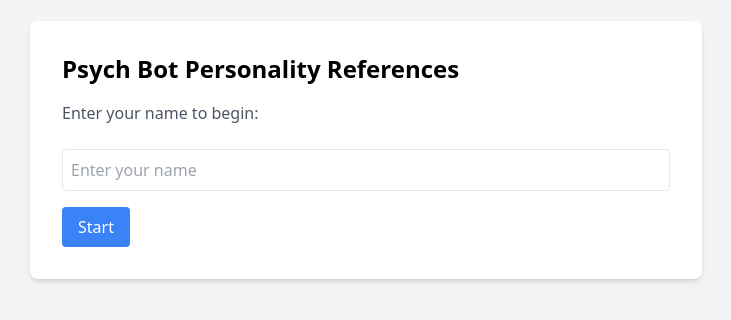
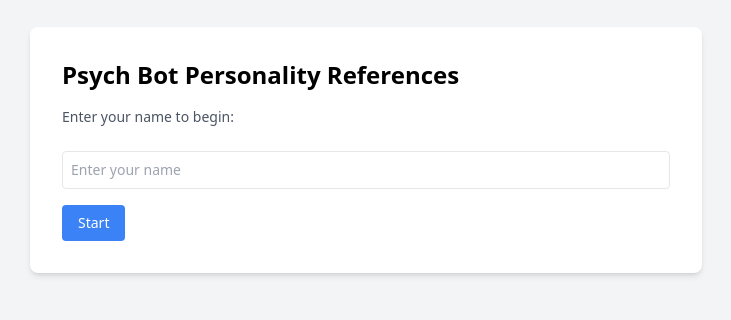
Before and after one commit to PalashM9/big5front, a plain HTML site: page frontend/index.html in a window 1280 px wide. Shown: the part 250-570 px from the top of the page, without its empty margins (274-1005 px from the left). Drawn offline with nearby package versions, Linux system fonts and the light colour scheme.

Commit message:
Updates in Screen Layout

```diff
--- a/frontend/index.html
+++ b/frontend/index.html
@@ -6,10 +6,10 @@
     <title>Webis Psych</title>
     <script src="https://cdn.tailwindcss.com"></script>
     <style>
-    .skeleton{background:linear-gradient(90deg,#e0e0e0 25%,#f5f5f5 50%,#e0e0e0 75%);background-size:200% 100%;animation:1.5s infinite loading;height:20px;border-radius:5px}@keyframes loading{0%{background-position:100% 0}100%{background-position:-100% 0}}.hidden{display:none}.loader-overlay{position:fixed;top:0;left:0;width:100%;height:100%;background:rgba(255,255,255,.8);display:flex;justify-content:center;align-items:center;z-index:1000}.spinner{border:4px solid rgba(0,0,0,.1);width:40px;height:40px;border-radius:50%;border-left-color:#3498db;animation:1s linear infinite spin}@keyframes spin{0%{transform:rotate(0)}100%{transform:rotate(360deg)}}.notif-one,.notif-two{position:absolute;top:5%;right:2%}.notif-two{top:calc(5% + 8%)}.steps{margin:10px 0 5px}
+    .skeleton{background:linear-gradient(90deg,#e0e0e0 25%,#f5f5f5 50%,#e0e0e0 75%);background-size:200% 100%;animation:1.5s infinite loading;height:20px;border-radius:5px}@keyframes loading{0%{background-position:100% 0}100%{background-position:-100% 0}}.hidden{display:none}.loader-overlay{position:fixed;top:0;left:0;width:100%;height:100%;background:rgba(255,255,255,.8);display:flex;justify-content:center;align-items:center;z-index:1000}.spinner{border:4px solid rgba(0,0,0,.1);width:40px;height:40px;border-radius:50%;border-left-color:#3498db;animation:1s linear infinite spin}@keyframes spin{0%{transform:rotate(0)}100%{transform:rotate(360deg)}}.notif-one,.notif-two{position:absolute;top:5%;right:2%; max-width: 200px;}.notif-two{top:calc(5% + 25%)}.steps{margin:10px 0 5px}
     </style>
 </head>
-<body class="bg-gray-100 flex justify-center items-center min-h-screen">
+<body class="bg-gray-100 flex justify-center items-center min-h-screen text-sm">
     <div id="loader" class="loader-overlay hidden">
         <div class="spinner"></div>
     </div>
@@ -22,12 +22,12 @@
     </div>
 
    <div class="p-4 mb-4 text-sm text-blue-800 rounded-lg bg-blue-50 dark:bg-gray-800 dark:text-blue-400 notif-one hidden" role="alert" id="notif-one">
-    <span class="font-medium">#Tip 1 : Please take your time to review all the options in the question dropdown. <br>
+    <span class="font-medium">#Tip 1 : Please take your time to review all the options in the question dropdown.
     It is essential to go through the entire list before selecting a question.
 </span>
    </div>
    <div class="p-4 mb-4 text-sm text-blue-800 rounded-lg bg-blue-50 dark:bg-gray-800 dark:text-blue-400 notif-two hidden" role="alert" id="notif-two">
-    <span class="font-medium">#Tip 2 : Avoid stopping at the first relevant option <br> Exploring all choices can provide deeper insights.
+    <span class="font-medium">#Tip 2 : Avoid stopping at the first relevant option Exploring all choices can provide deeper insights.
 </span>
    </div>
     <div id="mainSurvey" class="hidden bg-white p-8 rounded-lg shadow-md w-full max-w-2xl">
```
